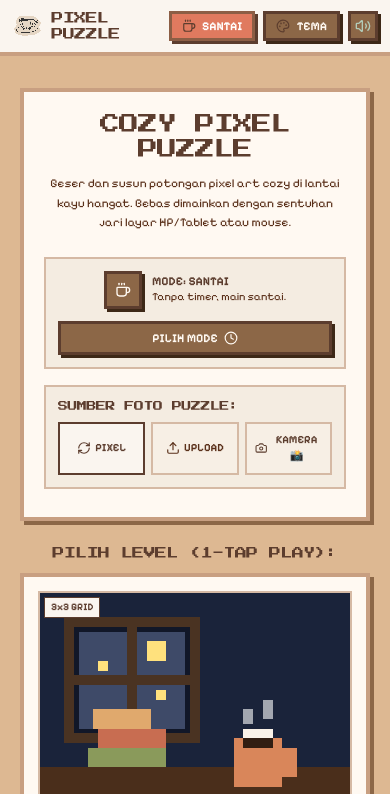
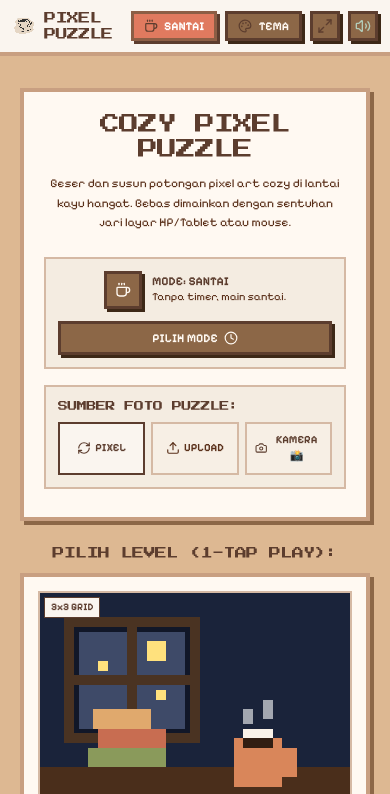
Before and after one commit to DarkIgnite/Puzzle-Pixel-Game, a React (Vite) app: page / in a window 390 px wide. Shown: the top 794 px of the page. Built offline with nearby package versions, Linux system fonts and the light colour scheme.

Commit message:
feat: implement responsive Navbar component with mode and theme toggles and fullscreen controls

```diff
--- a/src/components/Navbar.tsx
+++ b/src/components/Navbar.tsx
@@ -3,6 +3,8 @@ import {
   Clock,
   Coffee,
   Home,
+  Maximize2,
+  Minimize2,
   Moon,
   Palette,
   Sun,
@@ -12,6 +14,14 @@ import {
 import React, { useEffect, useRef, useState } from 'react';
 import { GameMode, ScreenState, ThemeMode } from '../types';
 import { soundManager } from '../utils/audio';
+
+const checkNativeFullscreen = () => {
+  return !!(
+    document.fullscreenElement ||
+    (document as any).webkitFullscreenElement ||
+    (document as any).msFullscreenElement
+  );
+};
 
 interface NavbarProps {
   currentScreen: ScreenState;
@@ -38,6 +48,7 @@ export const Navbar: React.FC<NavbarProps> = ({
 }) => {
   const [showThemeMenu, setShowThemeMenu] = useState(false);
   const [showModeMenu, setShowModeMenu] = useState(false);
+  const [isFullscreen, setIsFullscreen] = useState<boolean>(() => checkNativeFullscreen());
 
   const themeMenuRef = useRef<HTMLDivElement>(null);
   const modeMenuRef = useRef<HTMLDivElement>(null);
@@ -60,6 +71,49 @@ export const Navbar: React.FC<NavbarProps> = ({
     document.addEventListener('mousedown', handleClickOutside);
     return () => document.removeEventListener('mousedown', handleClickOutside);
   }, []);
+
+  useEffect(() => {
+    const onFsChange = () => {
+      setIsFullscreen(checkNativeFullscreen());
+    };
+    document.addEventListener('fullscreenchange', onFsChange);
+    document.addEventListener('webkitfullscreenchange', onFsChange);
+    document.addEventListener('msfullscreenchange', onFsChange);
+    return () => {
+      document.removeEventListener('fullscreenchange', onFsChange);
+      document.removeEventListener('webkitfullscreenchange', onFsChange);
+      document.removeEventListener('msfullscreenchange', onFsChange);
+    };
+  }, []);
+
+  const toggleFullscreen = () => {
+    soundManager.playClick();
+    const doc = document as any;
+    const docEl = document.documentElement as any;
+
+    const isFs = checkNativeFullscreen();
+
+    if (!isFs) {
+      if (docEl.requestFullscreen) {
+        docEl.requestFullscreen().catch(() => setIsFullscreen(true));
+      } else if (docEl.webkitRequestFullscreen) {
+        docEl.webkitRequestFullscreen();
+      } else if (docEl.msRequestFullscreen) {
+        docEl.msRequestFullscreen();
+      } else {
+        setIsFullscreen(true);
+      }
+    } else {
+      if (doc.exitFullscreen && doc.fullscreenElement) {
+        doc.exitFullscreen().catch(() => {});
+      } else if (doc.webkitExitFullscreen && doc.webkitFullscreenElement) {
+        doc.webkitExitFullscreen();
+      } else if (doc.msExitFullscreen && doc.msFullscreenElement) {
+        doc.msExitFullscreen();
+      }
+      setIsFullscreen(false);
+    }
+  };
 
   const themeLabels: Record<
     ThemeMode,
@@ -266,6 +320,19 @@ export const Navbar: React.FC<NavbarProps> = ({
             )}
           </div>
 
+          {/* Fullscreen Toggle Button */}
+          <button
+            onClick={toggleFullscreen}
+            title={isFullscreen ? 'Keluar Fullscreen' : 'Layar Penuh (Fullscreen)'}
+            className="pixel-btn-dark p-1 text-xs font-bold cursor-pointer"
+          >
+            {isFullscreen ? (
+              <Minimize2 className="w-4 h-4 text-theme-accent" />
+            ) : (
+              <Maximize2 className="w-4 h-4 text-theme-title" />
+            )}
+          </button>
+
           {/* Sound Mute Toggle */}
           <button
             onClick={onToggleMute}
```
